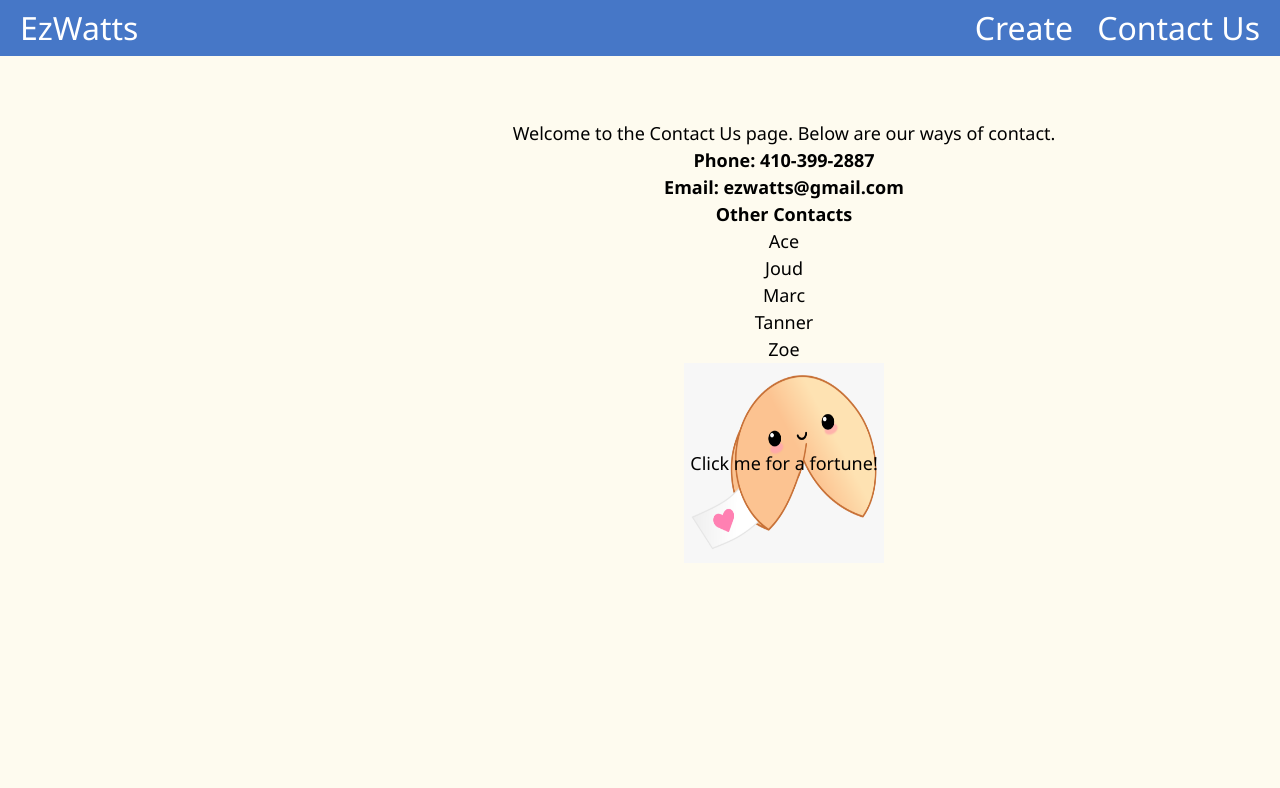
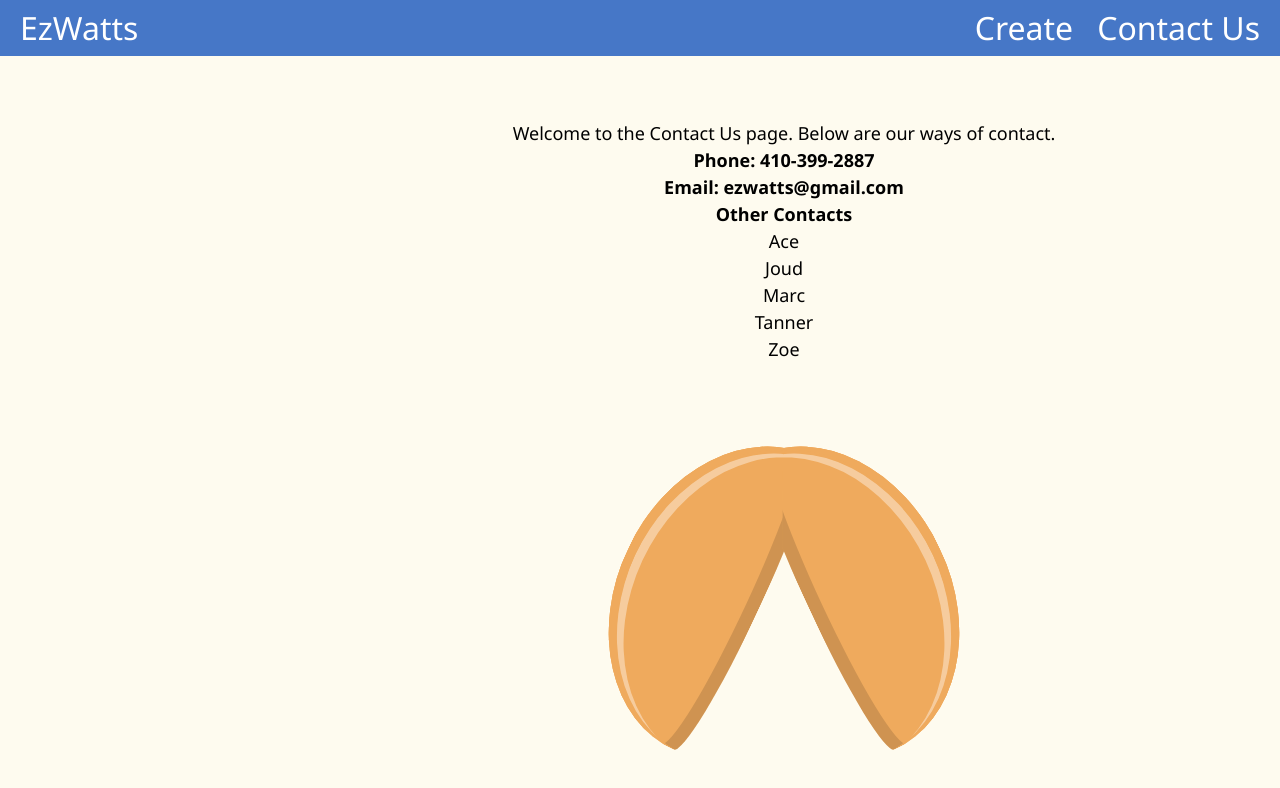
Before and after one commit to UMBC-447-Software-Engineering-Team/447-project.v1, a React (Create React App) app: page /Contact in a window 1280 px wide. Shown: the top 788 px of the page. Built offline with nearby package versions, Linux system fonts and the light colour scheme.

Commit message:
updating fortune cookie
attempted to add in an animated cookie. currently only have a clicked cookie image that shows a random fortune

```diff
--- a/src/index.css
+++ b/src/index.css
@@ -252,3 +252,218 @@ input[type=number] {
 input[type=number]:focus {
   border: 3px solid #555;
 }
+
+/* Cookie */
+.fc {
+	background: transparent;
+	display: block;
+	margin: 4.5em auto 0 auto;
+	position: relative;
+	width: 20em;
+	height: 17em;
+}
+.fc:focus {
+	outline: transparent;
+}
+.fc-part, .fc-crumbs, .fc-crumb, .fc-fortune {
+	position: absolute;
+	top: 0;
+}
+.fc-part, .fc-crumb {
+	background: currentColor;
+	color: #efaa5d;
+}
+.fc-part {
+	width: 8em;
+	height: 18em;
+	z-index: 2;
+}
+.left {
+	border-radius: 7em 1em 1em 7em / 50%;
+	box-shadow:
+		0.5em 0 0 inset,
+		0.5em 0.2em 0 inset,
+		1em 0.2em 0 #fff6 inset,
+		-0.75em 0 0 #0002 inset;
+	clip-path: polygon(0% 0%, 68% 0%, 100% 30%, 100% 100%, 0% 100%);
+	-webkit-clip-path: polygon(0% 0%, 68% 0%, 100% 30%, 100% 100%, 0% 100%);
+	left: calc(50% - 5.4em);
+	transform: rotate(25deg);
+	transform-origin: 68% 0;
+}
+.right {
+	border-radius: 1em 7em 7em 1em / 50%;
+	box-shadow:
+		-0.5em 0 0 inset,
+		-0.5em 0.2em 0 inset,
+		-1em 0.2em 0 #fff6 inset,
+		0.75em 0 0 #0002 inset;
+	clip-path: polygon(0% 30%, 32% 0%, 100% 0, 100% 100%, 0% 100%);
+	-webkit-clip-path: polygon(0% 30%, 32% 0%, 100% 0, 100% 100%, 0% 100%);
+	right: calc(50% - 5.4em);
+	transform: rotate(-25deg);
+	transform-origin: 32% 0;
+}
+.fc-crumbs {
+	left: calc(50% - 0.4em);
+	width: 0.8em;
+	height: 6em;
+	z-index: 1;
+}
+.fc-crumb {
+	border-radius: 50%;
+	width: 0.5em;
+	height: 0.5em;
+}
+.fc-crumb:nth-child(1) {
+	top: 4%;
+	left: 15%;
+}
+.fc-crumb:nth-child(2) {
+	top: 20%;
+	right: 15%;
+}
+.fc-crumb:nth-child(3) {
+	top: 30%;
+	left: 25%;
+}
+.fc-crumb:nth-child(4) {
+	top: 45%;
+	right: 25%;
+}
+.fc-crumb:nth-child(5) {
+	top: 55%;
+	left: 5%;
+}
+.fc-crumb:nth-child(6) {
+	top: 65%;
+	right: 5%;
+}
+.fc-crumb:nth-child(7) {
+	top: 75%;
+	left: 30%;
+}
+.fc-crumb:nth-child(8) {
+	top: 90%;
+	right: 35%;
+}
+
+/* Fortune */
+.fc-fortune {
+	background:
+		linear-gradient(#fff0 .75em,#fff 0 5.25em,#fff0 0),
+		linear-gradient(90deg,currentColor 3em,#fff 0 25.25em,currentColor 0);
+	color: #00c;
+	display: flex;
+	flex-direction: column;
+	justify-content: center;
+	padding: 0.75em 1.5em 0.75em 3.75em;
+	text-align: center;
+	width: 26em;
+	height: 6em;
+	left: 0;
+	transform: scale(0,1);
+	transform-origin: 50% 32%;
+}
+.fc-fortune-text {
+	font-family: serif;
+}
+.fc-lucky-numbers {
+	font-family: sans-serif;
+}
+
+/* Animation States */
+.spawned {
+	animation: popIn 0.3s linear;
+}
+.opened {
+	width: 26em;
+	height: 6em;
+}
+.opened .left {
+	animation: breakLeft 0.7s ease-in forwards;
+}
+.opened .right {
+	animation: breakRight 0.7s ease-in forwards;
+}
+.opened .fc-crumbs {
+	animation: fallOut 0.7s ease-in forwards;
+}
+.opened .fc-fortune {
+	animation: foldOut 0.7s ease-in forwards;
+}
+
+/* Animations */
+@keyframes popIn {
+	from {
+		transform: scale(0);
+	}
+	75% {
+		transform: scale(1.1);
+	}
+	to {
+		transform: scale(1);
+	}
+}
+@keyframes breakLeft {
+	from {
+		transform: translateX(0) rotate(25deg);
+	}
+	30%, 40% {
+		transform: translateX(0) rotate(55deg);
+	}
+	70%, 80% {
+		opacity: 1;
+		transform: translateX(-14em) rotate(50deg);
+	}
+	to {
+		opacity: 0;
+		transform: translateX(-14em) rotate(50deg);
+	}
+}
+@keyframes breakRight {
+	from {
+		transform: translateX(0) rotate(-25deg);
+	}
+	30%, 40% {
+		transform: translateX(0) rotate(-55deg);
+	}
+	70%, 80% {
+		opacity: 1;
+		transform: translateX(14em) rotate(-50deg);
+	}
+	to {
+		opacity: 0;
+		transform: translateX(14em) rotate(-50deg);
+	}
+}
+@keyframes fallOut {
+	from {
+		left: calc(50% - 0.4em);
+		width: 0.8em;
+		transform: translateY(0);
+	}
+	30% {
+		opacity: 1;
+	}
+	60%, to {
+		opacity: 0;
+		left: calc(50% - 3em);
+		width: 6em;
+		transform: translateY(24em);
+	}
+}
+@keyframes foldOut {
+	from {
+		transform: scale(0.23,0.7);
+	}
+	30%, 40% {
+		transform: scale(0.5,0.7);
+	}
+	69% {
+		transform: scale(1,0.7);
+	}
+	74%, to {
+		transform: scale(1,1);
+	}
+}
--- a/src/pages/ContactUs.js
+++ b/src/pages/ContactUs.js
@@ -4,20 +4,41 @@ import { useState } from "react";
 
 export default function Contact() {
 
-  const fortunes = [
+  var Fortunes = [
     "A friend is a treasure",
     "An enemy is a lesson",
     "A journey is a reward",
     "Life is an adventure",
-    "Love is a gift"
+    "Love is a gift",
+    "You will be attacked next Wednesday at 3:15 P.M. by six samurai sword wielding purple fish glued to Harley-Davidson motorcycles.",
+    "Excellent time to become a missing person."
   ];
 
-  const [fortune, setFortune] = useState(null);
+  const [Fortune, setFortune] = useState(null);
+  var fortuneText;
+  function generateFortune() {
+    const index = Math.floor(Math.random() * Fortunes.length);
+    setFortune(Fortunes[index]);
 
-  function generateFortune() {
-    const index = Math.floor(Math.random() * fortunes.length);
-    setFortune(fortunes[index]);
   }
+
+  function nextState(){
+    let elClass = this.classList,
+      spawned = "spawned",
+      opened = "opened";
+
+    // open cookie
+    if (elClass.contains(spawned)) {
+      elClass.remove(spawned);
+      elClass.add(opened);
+
+    // new cookie
+    } else {
+      elClass.remove(opened);
+      elClass.add(spawned);
+      generateFortune();
+    }
+  };
 
   return (
     <div class="contacts">
@@ -30,8 +51,27 @@ export default function Contact() {
     <p>Marc</p>
     <p>Tanner</p>
     <p>Zoe</p>
-    <button id="cookie" onClick={generateFortune}>Click me for a fortune!</button>
-    {fortune && <p>{fortune}</p>}
+    <button class="fc spawned" type="button" onClick={generateFortune}>
+	<div class="fc-part left"></div>
+	<div class="fc-part right"></div>
+	<div class="fc-crumbs">
+		<div class="fc-crumb"></div>
+		<div class="fc-crumb"></div>
+		<div class="fc-crumb"></div>
+		<div class="fc-crumb"></div>
+		<div class="fc-crumb"></div>
+		<div class="fc-crumb"></div>
+		<div class="fc-crumb"></div>
+		<div class="fc-crumb"></div>
+	</div>
+	<div class="fc-fortune">
+		<p class="fc-fortune-text">no</p>
+		<p class="fc-lucky-numbers">Lucky Numbers <span>?, ?, ?, ?, ?, ?</span></p>
+	</div>
+</button>
+
+
+    {Fortune && <p>{Fortune}</p>}
     </div>
   )
 }
```
